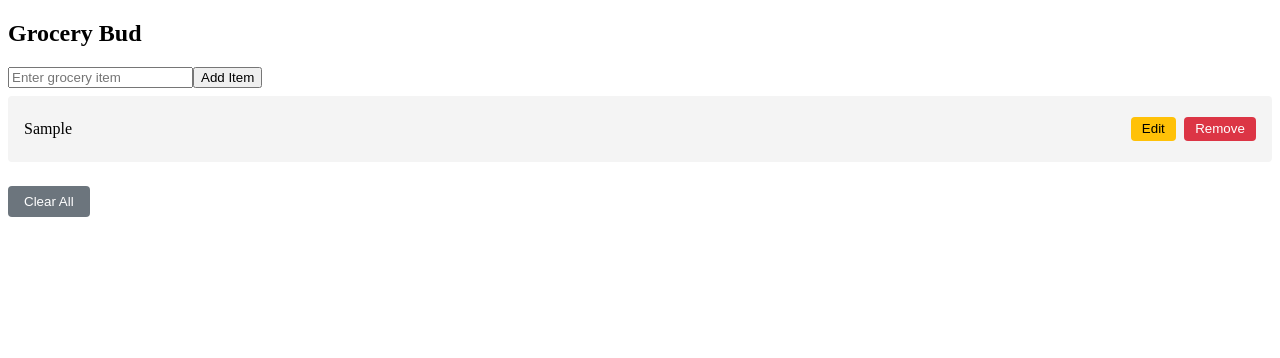
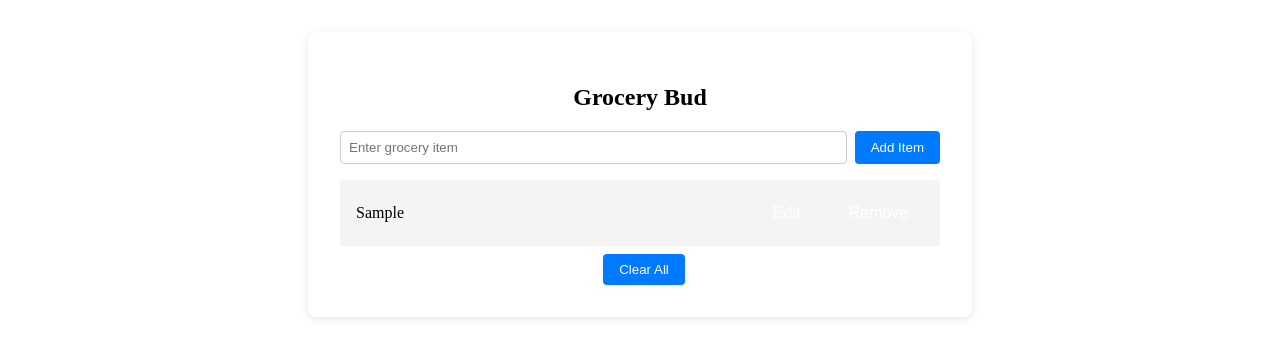
Before and after one commit to Kishan06319/Grocery-bud-React, a React (Vite) app: page / in a window 1280 px wide. Both pictures are taken after typing "Sample" into the empty fields and a click on the button "Add Item". Shown: the top 358 px of the page. Built offline with nearby package versions, Linux system fonts and the light colour scheme.

Commit message:
style: add color and hover effects for icons

```diff
--- a/src/App.css
+++ b/src/App.css
@@ -1,3 +1,40 @@
+main {
+  max-width: 600px;
+  margin: 2rem auto;
+  text-align: center;
+  background: #ffffff;
+  padding: 2rem;
+  border-radius: 8px;
+  box-shadow: 0 2px 8px rgba(0, 0, 0, 0.1);
+}
+
+form {
+  display: flex;
+  justify-content: center;
+  margin-bottom: 1rem;
+}
+
+input {
+  flex: 1;
+  padding: 0.5rem;
+  border: 1px solid #ccc;
+  border-radius: 4px;
+}
+
+button {
+  padding: 0.5rem 1rem;
+  margin-left: 0.5rem;
+  background: #007bff;
+  color: white;
+  border: none;
+  border-radius: 4px;
+  cursor: pointer;
+}
+
+button:hover {
+  background: #0056b3;
+}
+
 .grocery-item {
   display: flex;
   justify-content: space-between;
@@ -13,42 +50,28 @@
   gap: 0.5rem;
 }
 
-.edit-btn {
-  background: #ffc107;
-  color: black;
+.edit-btn,
+.remove-btn {
   border: none;
-  padding: 0.3rem 0.7rem;
-  border-radius: 4px;
+  background: transparent;
   cursor: pointer;
+  font-size: 1rem;
 }
 
-.edit-btn:hover {
-  background: #e0a800;
+.edit-btn svg {
+  color: #007bff;
+  font-size: 1.2rem;
 }
 
-.remove-btn {
-  background: #dc3545;
-  color: white;
-  border: none;
-  padding: 0.3rem 0.7rem;
-  border-radius: 4px;
-  cursor: pointer;
+.edit-btn:hover svg {
+  color: #0056b3;
 }
 
-.remove-btn:hover {
-  background: #a71d2a;
+.remove-btn svg {
+  color: #dc3545;
+  font-size: 1.2rem;
 }
 
-.clear-btn {
-  margin-top: 1rem;
-  background: #6c757d;
-  color: white;
-  border: none;
-  padding: 0.5rem 1rem;
-  border-radius: 4px;
-  cursor: pointer;
+.remove-btn:hover svg {
+  color: #a71d2a;
 }
-
-.clear-btn:hover {
-  background: #5a6268;
-}
```
